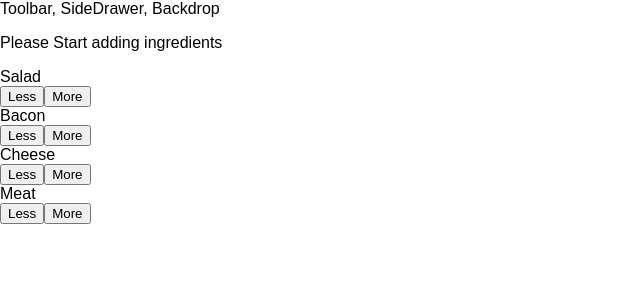
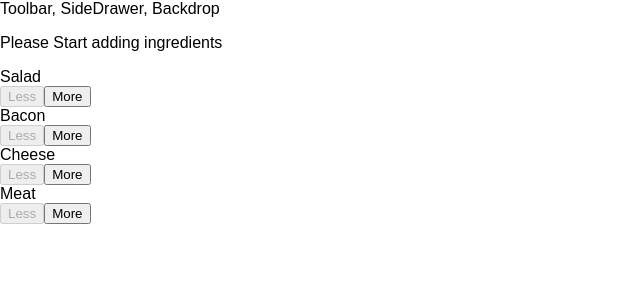
Before and after one commit to samahri/burger-builder, a React app: page / in a window 1280 px wide. Shown: the top 300 px of the page, without its empty margins (0-640 px from the left). Built offline with nearby package versions, Linux system fonts and the light colour scheme.

Commit message:
161. removing ingredients safely

```diff
--- a/src/components/Burger/BuildControls/BuildControl/BuildControl.js
+++ b/src/components/Burger/BuildControls/BuildControl/BuildControl.js
@@ -4,8 +4,13 @@ import classes from './BuildControl.css';
 const buildControl = (props) => (
     <div className={classes.BuildControl}>
         <div className={classes.Label}>{props.label}</div>
-        <button className={classes.Less}>Less</button>
-        <button className={classes.More} onClick={props.added}>More</button>
+        <button
+            className={classes.Less}
+            onClick={props.removed}
+            disabled={props.disabled}>Less</button>
+        <button
+            className={classes.More}
+            onClick={props.added}>More</button>
     </div>
 );
 
--- a/src/components/Burger/BuildControls/BuildControls.js
+++ b/src/components/Burger/BuildControls/BuildControls.js
@@ -17,7 +17,9 @@ const buildControls = (props) => (
             <BuildControl
                 key={ctrl.label}
                 label={ctrl.label}
-                added={() => props.ingredientAdded(ctrl.type)} />
+                added={() => props.ingredientAdded(ctrl.type)}
+                removed={() => props.ingredientRemoved(ctrl.type)}
+                disabled={props.disabled[ctrl.type]} />
         ))}
     </div>
 );
--- a/src/containers/BurgerBuilder/BurgerBuilder.js
+++ b/src/containers/BurgerBuilder/BurgerBuilder.js
@@ -46,15 +46,42 @@ class BurgerBuilder extends Component {
     }
 
     removeIngredientHandler = (type) => {
+        const oldCount = this.state.ingredients[type];
+        const updatedCount = oldCount - 1;
+        if (updatedCount < 0) {
+            return;
+        }
 
+        const updatedIngredients = {
+            ...this.state.ingredients
+        };
+
+        updatedIngredients[type] = updatedCount;
+
+        const priceDeduction = INGREDIENT_PRICES[type];
+        const oldPrice = this.state.totalPrice;
+        const newPrice = oldPrice - priceDeduction;
+
+        this.setState({totalPrice: newPrice, ingredients: updatedIngredients});
     }
 
     render() {
+        // disable the "Less" button if there is no ingredients
+        const disabledInfo = {
+            ...this.state.ingredients
+        };
+
+        for (let key in disabledInfo) {
+            disabledInfo[key] = disabledInfo[key] === 0? true: false;
+        }
+
         return (
             <Aux>
                 <Burger ingredients={this.state.ingredients} />
                 <BuildControls
-                    ingredientAdded = {this.addIngredientHandler}/>
+                    ingredientAdded = {this.addIngredientHandler}
+                    ingredientRemoved = {this.removeIngredientHandler}
+                    disabled={disabledInfo}/>
             </Aux>
         );
     }
```
